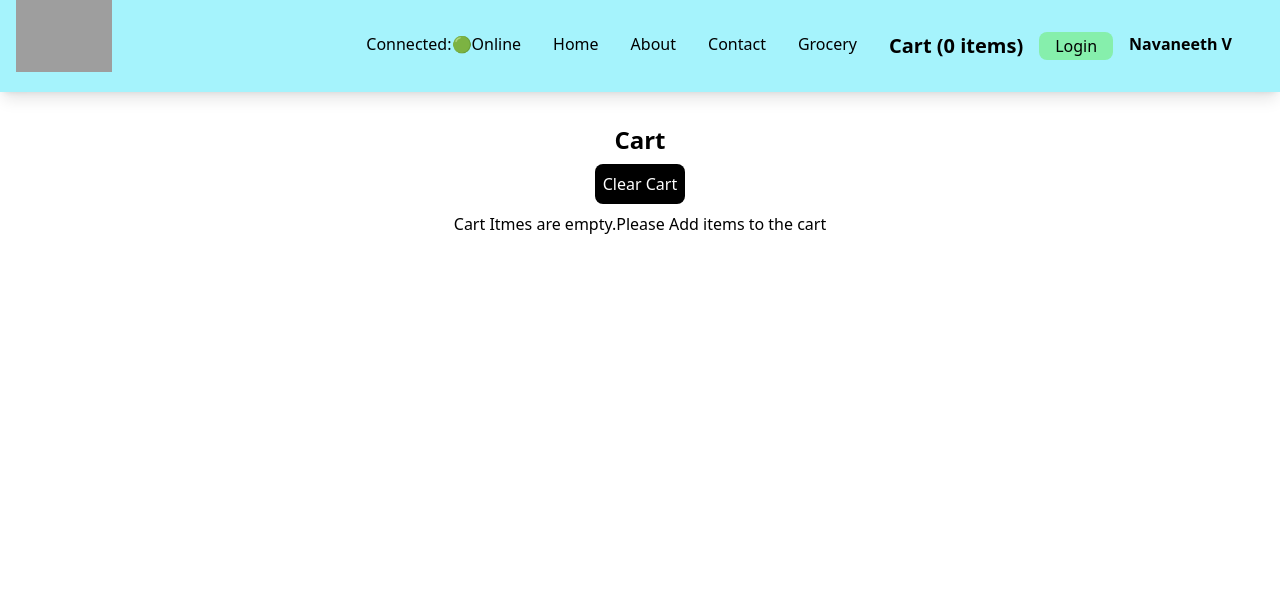
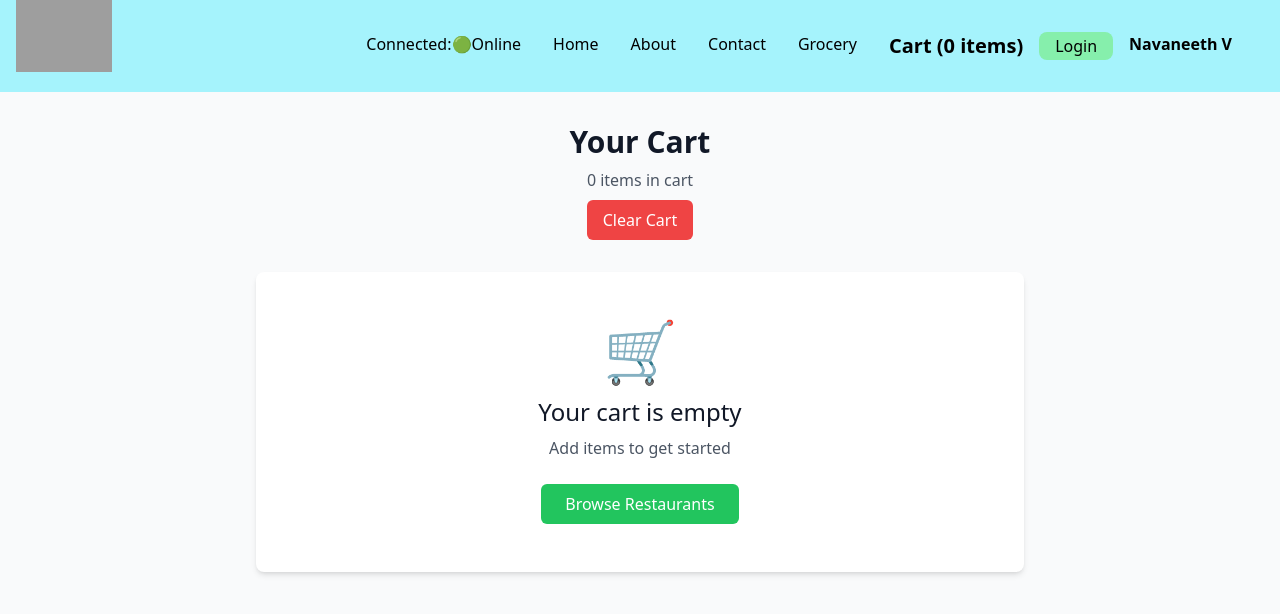
Before and after one commit to vnavaneeth10/Food-App, a React (Vite) app: page /cart in a window 1280 px wide. Shown: the top 614 px of the page. Built offline with nearby package versions, Linux system fonts and the light colour scheme; grey boxes are pictures that could not be loaded.

Commit message:
Updated Cart.js
Updated styling
functionalities
added multiple buttons,checkout page,clear cart button

```diff
--- a/src/components/Cart.js
+++ b/src/components/Cart.js
@@ -1,51 +1,195 @@
-import { useDispatch, useSelector } from "react-redux";
-import ItemList from "./ItemList";
-import { clearCart } from "../utils/cartSlice";
+// import { useDispatch, useSelector } from "react-redux";
+// import ItemList from "./ItemList";
+// import { clearCart } from "../utils/cartSlice";
 
 
-const Cart = () => {
+// const Cart = () => {
 
-    const cartItems = useSelector((store)=>store.cart.items);
+//     const cartItems = useSelector((store)=>store.cart.items);
 
-    const dispatch = useDispatch();
+//     const dispatch = useDispatch();
 
-    const handleClearCart = () => {
+//     const handleClearCart = () => {
 
-        dispatch(clearCart());
+//         dispatch(clearCart());
 
-    };
+//     };
 
-   return (
+//    return (
 
-    <div
-    className="text-center m-4 p-4">
+//     <div
+//     className="text-center m-4 p-4">
 
-     <h1
-     className="text-2xl font-bold">
+//      <h1
+//      className="text-2xl font-bold">
 
-        Cart</h1>
+//         Cart</h1>
 
-     <div
-     className="w-6/12 m-auto">
+//      <div
+//      className="w-6/12 m-auto">
 
-        <button
+//         <button
 
-        className="p-2 m-2 bg-black text-white rounded-lg"
+//         className="p-2 m-2 bg-black text-white rounded-lg"
 
-        onClick={handleClearCart}>
+//         onClick={handleClearCart}>
 
-            Clear Cart
+//             Clear Cart
 
-        </button>
+//         </button>
 
-        {cartItems.length == 0 &&
-         <h1>Cart Itmes are empty.Please Add items to the cart</h1>}
-        <ItemList items={cartItems}/>
+//         {cartItems.length == 0 &&
+//          <h1>Cart Itmes are empty.Please Add items to the cart</h1>}
+//         <ItemList items={cartItems}/>
 
-     </div>
-     </div>
-     )
-}
+//      </div>
+//      </div>
+//      )
+// }
 
 
+// export default Cart;
+
+
+import React from "react";
+import { useDispatch, useSelector } from "react-redux";
+import { CDN_URL } from "../utils/constants";
+import { clearCart } from "../utils/cartSlice";
+import { useNavigate } from "react-router-dom";
+
+const Cart = () => {
+  //subscribing to the store
+  const cartItems = useSelector((state) => state.cart.items);
+  console.log("cartItems is", cartItems);
+
+  const dispatch = useDispatch();
+  const handleClearCart = () => {
+    dispatch(clearCart());
+  };
+
+  const navigate = useNavigate();
+
+  const handleClick = () => {
+    navigate("/");
+  };
+
+  const calculateTotal = () => {
+    return cartItems.reduce(
+      (total, item) =>
+        total + (item.card.info.price / 100) * item.card.info.inStock,
+      0
+    );
+  };
+
+  const handleRemoveItem = () => {};
+
+  return (
+    <div className="min-h-screen bg-gray-50 py-8 px-4 sm:px-6 lg:px-8">
+      <div className="max-w-3xl mx-auto">
+        {/* Cart Header */}
+        <div className="text-center mb-8">
+          <h1 className="text-3xl font-bold text-gray-900">Your Cart</h1>
+          <p className="text-gray-600 mt-2">{cartItems.length} items in cart</p>
+          <button
+            className="px-4 py-2 mt-2 text-white bg-red-500 rounded-md hover:bg-red-600 transition-duration-200 focus:outline-none focus:ring-2 focus:ring-red-500 focus:ring-opacity-50"
+            onClick={handleClearCart}
+          >
+            Clear Cart
+          </button>
+        </div>
+
+        {cartItems.length > 0 ? (
+          <div className="bg-white rounded-lg shadow-md">
+            {/* Cart Items */}
+            <div className="divide-y divide-gray-200">
+              {cartItems.map((item, index) => (
+                <div key={item.id} className="p-6 flex items-center space-x-4">
+                  {/* Item Image */}
+                  <div className="w-24 h-24 flex-shrink-0 overflow-hidden rounded-lg shadow-sm">
+                    {item.card.info.imageId && (
+                      <img
+                        src={CDN_URL + item.card.info.imageId}
+                        className="w-full h-full object-cover transform hover:scale-105 transition-transform duration-200"
+                        alt={item.card.info.name}
+                      />
+                    )}
+                  </div>
+
+                  {/* Item Details */}
+                  <div className="flex-1">
+                    <h3 className="text-lg font-medium text-gray-900">
+                      {item.card.info.name}
+                    </h3>
+                    <p className="text-sm text-gray-500">{item.restaurant}</p>
+                    <p className="text-gray-900 mt-1">
+                      ₹{item.card.info.price / 100}
+                    </p>
+                  </div>
+
+                  {/* Quantity Controls */}
+                  <div className="flex items-center space-x-2">
+                    <button className="p-2 text-gray-600 rounded-full hover:bg-gray-100 transition-colors duration-200 focus:outline-none focus:ring-2 focus:ring-gray-200">
+                      <span className="text-xl font-medium">-</span>
+                    </button>
+                    <span className="text-gray-900">
+                      {item.card.info.inStock}
+                    </span>
+                    <button className="p-2 text-gray-600 rounded-full hover:bg-gray-100 transition-colors duration-200 focus:outline-none focus:ring-2 focus:ring-gray-200">
+                      <span className="text-xl font-medium">+</span>
+                    </button>
+                  </div>
+
+                  {/* Remove Button */}
+                  <button
+                    className="px-3 py-1 text-red-500 hover:text-red-700 hover:bg-red-50 rounded-md transition-colors duration-200"
+                    onClick={handleRemoveItem}
+                  >
+                    Remove
+                  </button>
+                </div>
+              ))}
+            </div>
+
+            {/* Cart Summary */}
+            <div className="border-t border-gray-200 p-6 space-y-4">
+              <div className="flex justify-between text-base font-medium text-gray-900">
+                <p>Subtotal</p>
+                <p>₹{calculateTotal()}</p>
+              </div>
+              <div className="flex justify-between text-base font-medium text-gray-900">
+                <p>Delivery Fee</p>
+                <p>₹40</p>
+              </div>
+              <div className="flex justify-between text-lg font-bold text-gray-900">
+                <p>Total</p>
+                <p>₹{calculateTotal() + 40}</p>
+              </div>
+
+              {/* Checkout Button */}
+              <button className="w-full bg-green-500 text-white py-3 px-4 rounded-md hover:bg-green-600 transition-colors duration-200">
+                Proceed to Checkout
+              </button>
+            </div>
+          </div>
+        ) : (
+          // Empty Cart State
+          <div className="text-center py-12 bg-white rounded-lg shadow-md">
+            <div className="text-6xl mb-4">🛒</div>
+            <h2 className="text-2xl font-medium text-gray-900 mb-2">
+              Your cart is empty
+            </h2>
+            <p className="text-gray-600 mb-6">Add items to get started</p>
+            <button
+              className="bg-green-500 text-white py-2 px-6 rounded-md hover:bg-green-600 transition-colors duration-200"
+              onClick={handleClick}
+            >
+              Browse Restaurants
+            </button>
+          </div>
+        )}
+      </div>
+    </div>
+  );
+};
+
 export default Cart;
```
